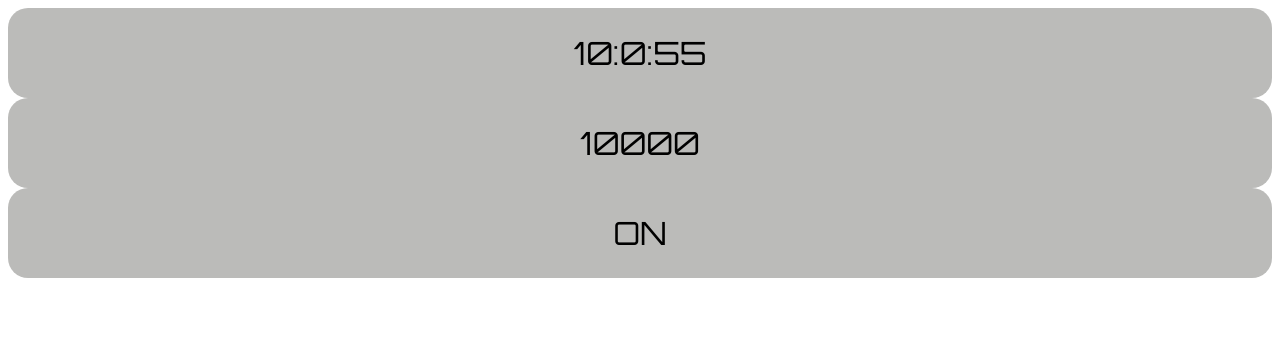
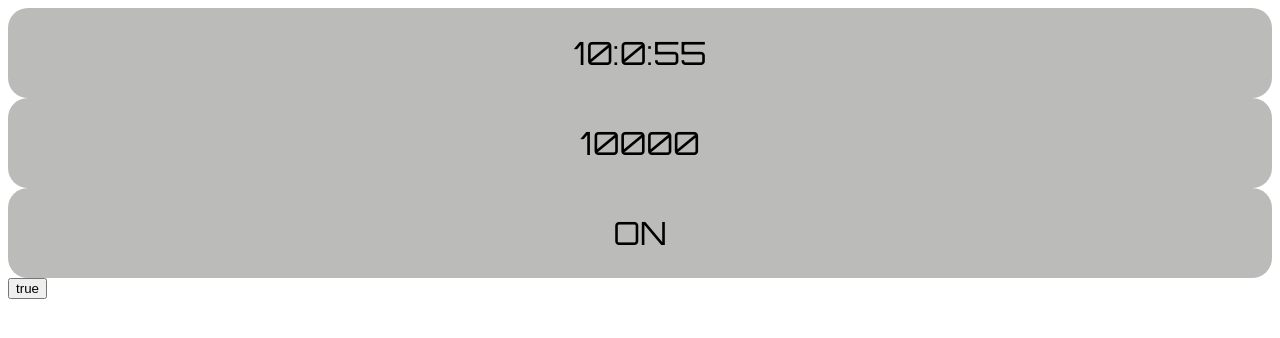
Before and after one commit to CucinaDeVille/EA-Lab02b, a React (Vite) app: page / in a window 1280 px wide. Shown: the top 338 px of the page. Built offline with nearby package versions, Linux system fonts and the light colour scheme.

Commit message:
feat(button): :construction: add button

```diff
--- a/src/App.jsx
+++ b/src/App.jsx
@@ -1,9 +1,18 @@
 import './App.css'
+import { useState } from "react";
 import Timer from "./Timer.jsx"
 
 export default function App() {
 
+  const [run, setRun] = useState(true);
+
   return (
-    <Timer initCalls="10000" doRun={true}></Timer>
+      <div>
+        <Timer initCalls="10000" doRun={run} />
+
+        <button className="NiceButton" onClick={() => setRun(prev => !prev)}>
+          {String(run)}
+        </button>
+      </div>
   );
 }
```
